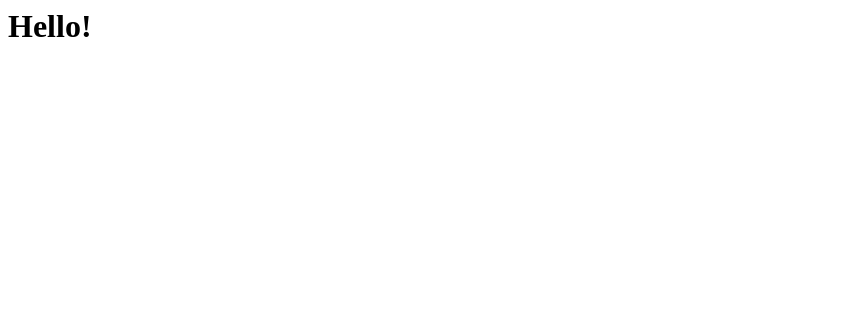
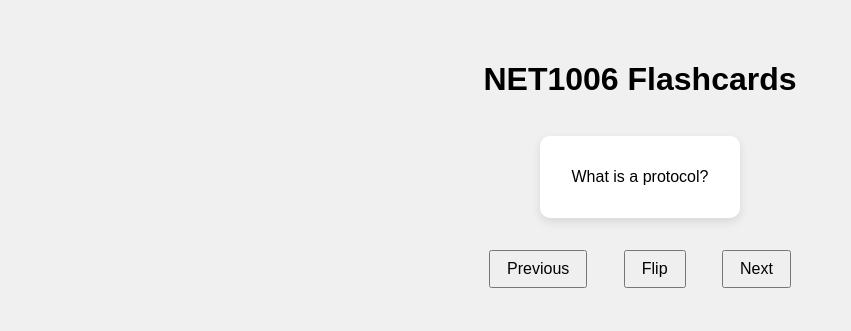
Before and after one commit to aurzenith/NET1006-Final-Exam, a plain HTML site: page index.html in a window 1280 px wide. Shown: the whole page, without its empty margins (0-851 px from the left). Drawn offline with Linux system fonts and the light colour scheme.

Commit message:
Update index.html

```diff
--- a/index.html
+++ b/index.html
@@ -1 +1,90 @@
-<h1>Hello!</h1>
+<!DOCTYPE html>
+<html lang="en">
+<head>
+  <meta charset="UTF-8" />
+  <meta name="viewport" content="width=device-width, initial-scale=1.0" />
+  <title>NET1006 Flashcards</title>
+  <style>
+    body {
+      font-family: sans-serif;
+      display: flex;
+      flex-direction: column;
+      align-items: center;
+      padding: 2rem;
+      background-color: #f0f0f0;
+    }
+    .flashcard {
+      background: white;
+      padding: 2rem;
+      margin: 1rem;
+      border-radius: 10px;
+      box-shadow: 0 4px 10px rgba(0,0,0,0.1);
+      max-width: 600px;
+      text-align: center;
+      cursor: pointer;
+      transition: transform 0.3s;
+    }
+    .flashcard:hover {
+      transform: scale(1.02);
+    }
+    .controls {
+      margin-top: 1rem;
+    }
+    button {
+      margin: 0 1rem;
+      padding: 0.5rem 1rem;
+      font-size: 1rem;
+    }
+  </style>
+</head>
+<body>
+  <h1>NET1006 Flashcards</h1>
+  <div id="card" class="flashcard">Loading...</div>
+  <div class="controls">
+    <button onclick="prevCard()">Previous</button>
+    <button onclick="flipCard()">Flip</button>
+    <button onclick="nextCard()">Next</button>
+  </div>
+
+  <script>
+    const flashcards = [
+      { q: "What is a protocol?", a: "A set of rules that govern data communications." },
+      { q: "What does OSI stand for?", a: "Open Systems Interconnection" },
+      { q: "Name the OSI layers in order.", a: "Application, Presentation, Session, Transport, Network, Data Link, Physical" },
+      { q: "What is TCP/IP?", a: "A set of communication protocols used for the internet and similar networks." },
+      { q: "What is the function of the Data Link Layer?", a: "It handles error detection and framing for node-to-node data transfer." },
+      { q: "What is the Transport Layer responsible for?", a: "Reliable data transfer, error recovery, and flow control." },
+      { q: "What is the role of IP?", a: "Routing packets from source to destination based on IP addresses." }
+      // Add more based on your .md file content
+    ];
+
+    let index = 0;
+    let flipped = false;
+
+    function showCard() {
+      const card = document.getElementById("card");
+      const content = flipped ? flashcards[index].a : flashcards[index].q;
+      card.textContent = content;
+    }
+
+    function flipCard() {
+      flipped = !flipped;
+      showCard();
+    }
+
+    function nextCard() {
+      index = (index + 1) % flashcards.length;
+      flipped = false;
+      showCard();
+    }
+
+    function prevCard() {
+      index = (index - 1 + flashcards.length) % flashcards.length;
+      flipped = false;
+      showCard();
+    }
+
+    showCard();
+  </script>
+</body>
+</html>
```
